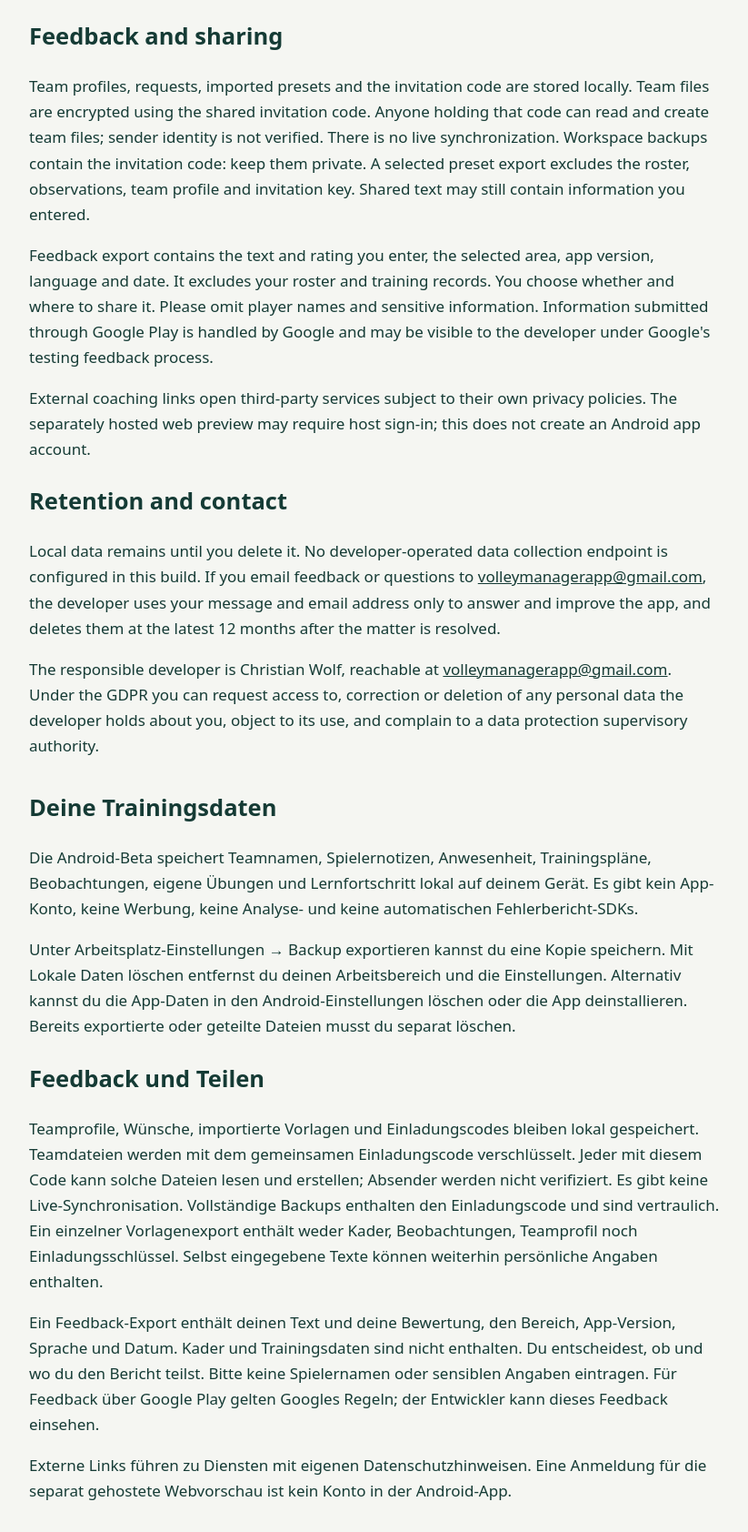
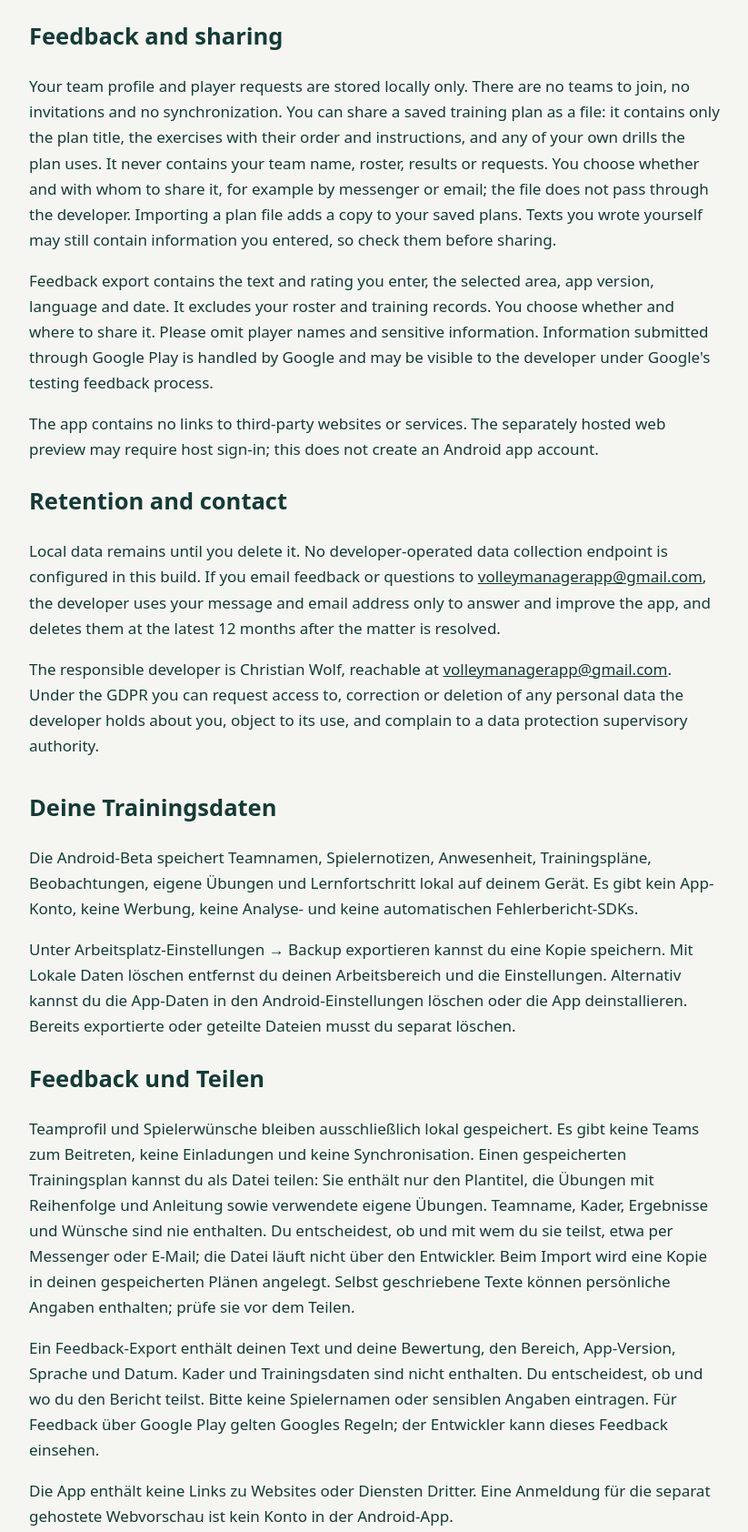
Before and after one commit to Fulgrim92/volley-manager-privacy, a plain HTML site: page index.html in a window 1280 px wide. Shown: the part 506-2190 px from the top of the page at 91% size, without its empty margins (228-1051 px from the left). Drawn offline with Linux system fonts and the light colour scheme.

Commit message:
Update privacy policy: plan-only sharing, no external links
Team invitations and encrypted team files are removed from the app.
Plans are shared as files containing only exercises, and the app no
longer links to third-party websites.

Co-Authored-By: Claude Opus 5.5 <noreply@anthropic.com>

```diff
--- a/index.html
+++ b/index.html
@@ -25,7 +25,7 @@
   </style>
   <h1>Volley Manager · Privacy / Datenschutz</h1>
   <p>
-    <strong>Effective 18 October 2026 · closed beta 0.1.0-beta.3</strong><br />Responsible developer
+    <strong>Effective 18 October 2026 · closed beta</strong><br />Responsible developer
     / Verantwortlicher: Christian Wolf · Contact / Kontakt:
     <a href="mailto:volleymanagerapp@gmail.com">volleymanagerapp@gmail.com</a>
   </p>
@@ -44,12 +44,13 @@
     </p>
     <h2>Feedback and sharing</h2>
     <p>
-      Team profiles, requests, imported presets and the invitation code are stored locally. Team
-      files are encrypted using the shared invitation code. Anyone holding that code can read and
-      create team files; sender identity is not verified. There is no live synchronization.
-      Workspace backups contain the invitation code: keep them private. A selected preset export
-      excludes the roster, observations, team profile and invitation key. Shared text may still
-      contain information you entered.
+      Your team profile and player requests are stored locally only. There are no teams to join, no
+      invitations and no synchronization. You can share a saved training plan as a file: it contains
+      only the plan title, the exercises with their order and instructions, and any of your own
+      drills the plan uses. It never contains your team name, roster, results or requests. You
+      choose whether and with whom to share it, for example by messenger or email; the file does not
+      pass through the developer. Importing a plan file adds a copy to your saved plans. Texts you
+      wrote yourself may still contain information you entered, so check them before sharing.
     </p>
     <p>
       Feedback export contains the text and rating you enter, the selected area, app version,
@@ -59,9 +60,8 @@
       feedback process.
     </p>
     <p>
-      External coaching links open third-party services subject to their own privacy policies. The
-      separately hosted web preview may require host sign-in; this does not create an Android app
-      account.
+      The app contains no links to third-party websites or services. The separately hosted web
+      preview may require host sign-in; this does not create an Android app account.
     </p>
     <h2>Retention and contact</h2>
     <p>
@@ -93,12 +93,14 @@
     </p>
     <h2>Feedback und Teilen</h2>
     <p>
-      Teamprofile, Wünsche, importierte Vorlagen und Einladungscodes bleiben lokal gespeichert.
-      Teamdateien werden mit dem gemeinsamen Einladungscode verschlüsselt. Jeder mit diesem Code
-      kann solche Dateien lesen und erstellen; Absender werden nicht verifiziert. Es gibt keine
-      Live-Synchronisation. Vollständige Backups enthalten den Einladungscode und sind vertraulich.
-      Ein einzelner Vorlagenexport enthält weder Kader, Beobachtungen, Teamprofil noch
-      Einladungsschlüssel. Selbst eingegebene Texte können weiterhin persönliche Angaben enthalten.
+      Teamprofil und Spielerwünsche bleiben ausschließlich lokal gespeichert. Es gibt keine Teams
+      zum Beitreten, keine Einladungen und keine Synchronisation. Einen gespeicherten Trainingsplan
+      kannst du als Datei teilen: Sie enthält nur den Plantitel, die Übungen mit Reihenfolge und
+      Anleitung sowie verwendete eigene Übungen. Teamname, Kader, Ergebnisse und Wünsche sind nie
+      enthalten. Du entscheidest, ob und mit wem du sie teilst, etwa per Messenger oder E-Mail; die
+      Datei läuft nicht über den Entwickler. Beim Import wird eine Kopie in deinen gespeicherten
+      Plänen angelegt. Selbst geschriebene Texte können persönliche Angaben enthalten; prüfe sie vor
+      dem Teilen.
     </p>
     <p>
       Ein Feedback-Export enthält deinen Text und deine Bewertung, den Bereich, App-Version, Sprache
@@ -107,8 +109,8 @@
       Google Play gelten Googles Regeln; der Entwickler kann dieses Feedback einsehen.
     </p>
     <p>
-      Externe Links führen zu Diensten mit eigenen Datenschutzhinweisen. Eine Anmeldung für die
-      separat gehostete Webvorschau ist kein Konto in der Android-App.
+      Die App enthält keine Links zu Websites oder Diensten Dritter. Eine Anmeldung für die separat
+      gehostete Webvorschau ist kein Konto in der Android-App.
     </p>
     <h2>Speicherung und Kontakt</h2>
     <p>
```
